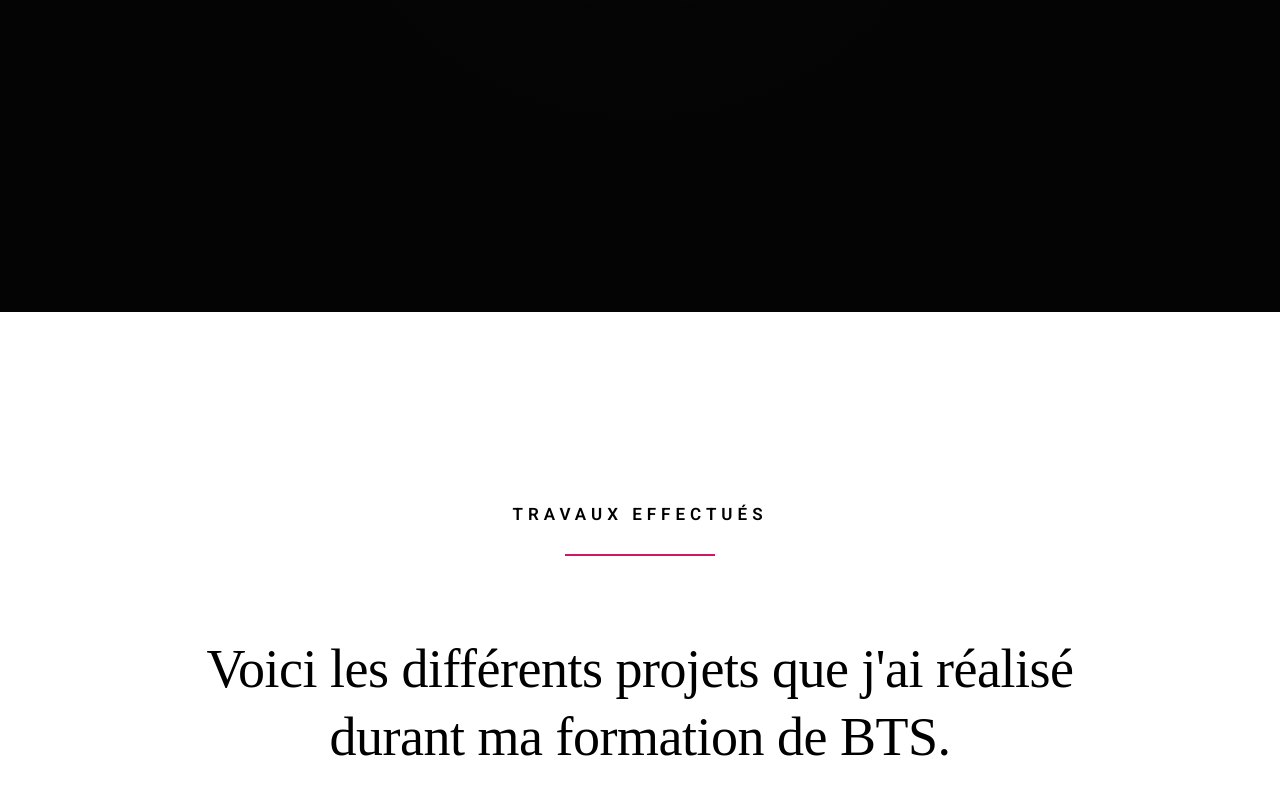
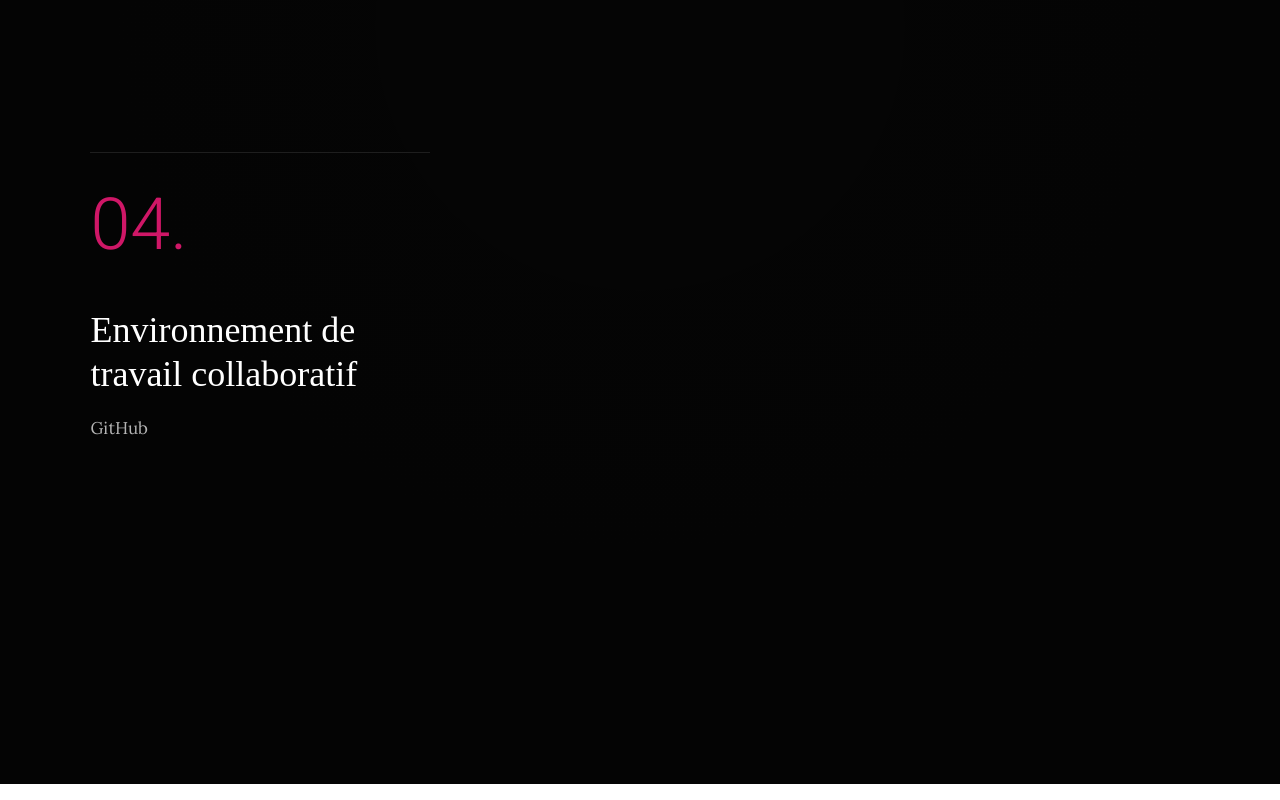
Before and after one commit to Kylianbove/Portfolio_KB, a plain HTML site: page index.html in a window 1280 px wide. Shown: the part 3912-4712 px from the top of the page. Drawn offline with Linux system fonts and the light colour scheme; a web font is replaced by a local one.

Commit message:
add competence

```diff
--- a/index.html
+++ b/index.html
@@ -273,6 +273,15 @@
                     <h4 class="item-title">Base de données</h4>
                     <p>
                     MySql
+                    </p>
+                </div>
+            </div>
+
+            <div class="column item-service" data-aos="fade-up">
+                <div class="item-service__content">
+                    <h4 class="item-title">Environnement de travail collaboratif</h4>
+                    <p>
+                    GitHub
                     </p>
                 </div>
             </div>
```
